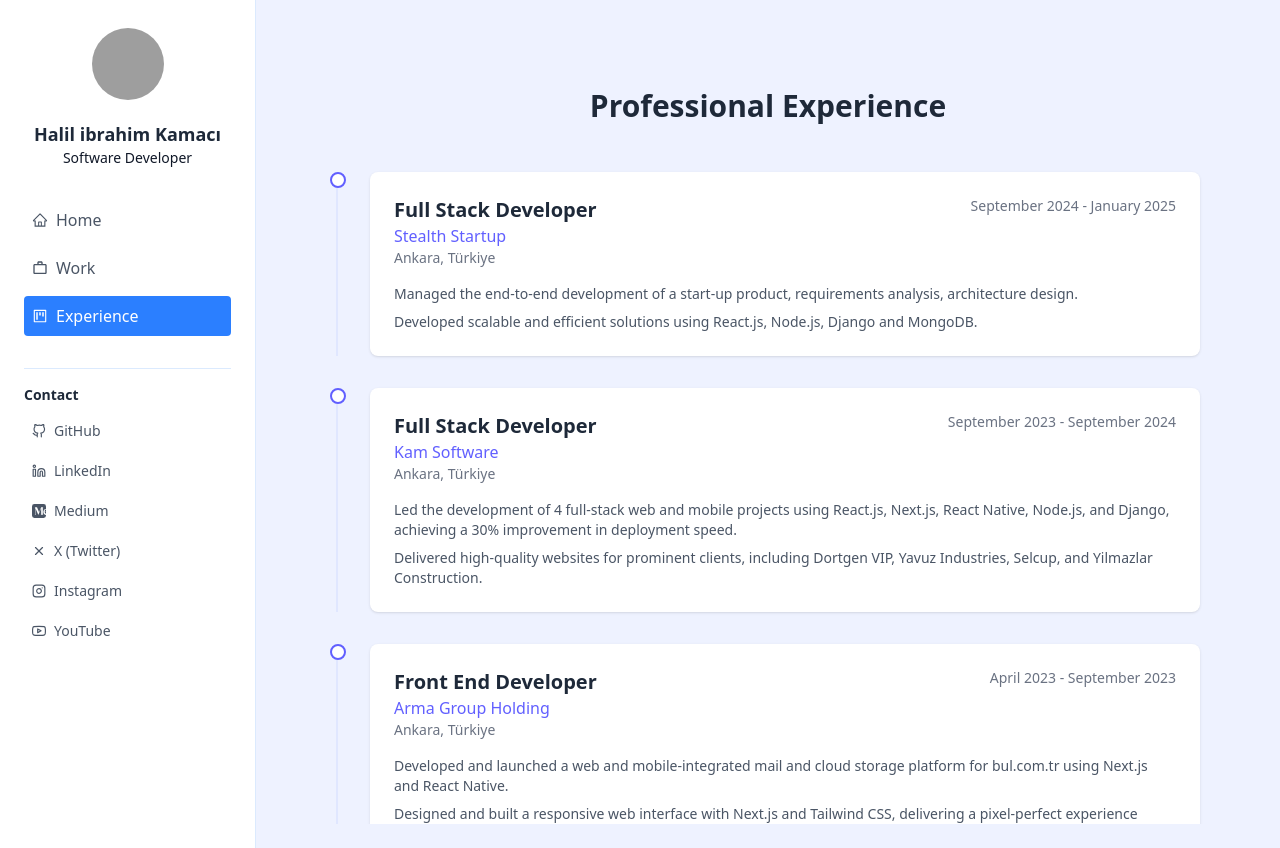
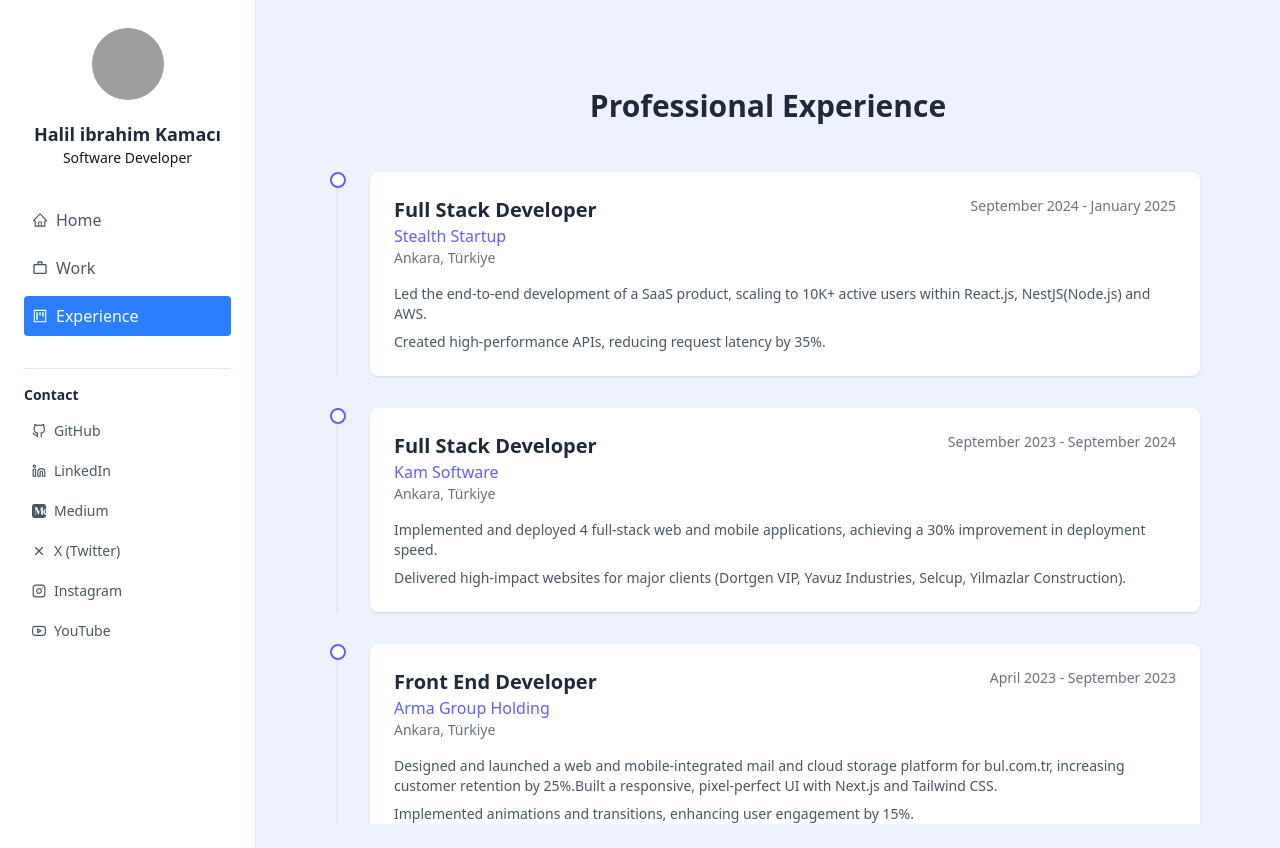
Before and after one commit to halilxibrahim/portfolio, a React (Vite) app: page /experience in a window 1280 px wide. Built offline with nearby package versions, Linux system fonts and the light colour scheme; grey boxes are pictures that could not be loaded.

Commit message:
Update Experience and HeroSection components for improved clarity and impact; modify WorkSection descriptions to reflect technology changes.

```diff
--- a/src/components/Experience.jsx
+++ b/src/components/Experience.jsx
@@ -6,8 +6,8 @@ const Experience = () => {
       location: "Ankara, Türkiye",
       period: "September 2024 - January 2025",
       achievements: [
-        "Managed the end-to-end development of a start-up product, requirements analysis, architecture design.",
-        "Developed scalable and efficient solutions using React.js, Node.js, Django and MongoDB."
+        "Led the end-to-end development of a SaaS product, scaling to 10K+ active users within React.js, NestJS(Node.js) and AWS.",
+        "Created high-performance APIs, reducing request latency by 35%."
       ]
     },
     {
@@ -16,8 +16,8 @@ const Experience = () => {
       location: "Ankara, Türkiye",
       period: "September 2023 - September 2024",
       achievements: [
-        "Led the development of 4 full-stack web and mobile projects using React.js, Next.js, React Native, Node.js, and Django, achieving a 30% improvement in deployment speed.",
-        "Delivered high-quality websites for prominent clients, including Dortgen VIP, Yavuz Industries, Selcup, and Yilmazlar Construction."
+        "Implemented and deployed 4 full-stack web and mobile applications, achieving a 30% improvement in deployment speed.",
+        "Delivered high-impact websites for major clients (Dortgen VIP, Yavuz Industries, Selcup, Yilmazlar Construction)."
       ]
     },
     {
@@ -26,9 +26,8 @@ const Experience = () => {
       location: "Ankara, Türkiye",
       period: "April 2023 - September 2023",
       achievements: [
-        "Developed and launched a web and mobile-integrated mail and cloud storage platform for bul.com.tr using Next.js and React Native.",
-        "Designed and built a responsive web interface with Next.js and Tailwind CSS, delivering a pixel-perfect experience across all devices.",
-        "Implemented modern UI components with custom animations and transitions to enhance user engagement and overall user experience."
+        "Designed and launched a web and mobile-integrated mail and cloud storage platform for bul.com.tr, increasing customer retention by 25%.Built a responsive, pixel-perfect UI with Next.js and Tailwind CSS.",
+        "Implemented animations and transitions, enhancing user engagement by 15%."
       ]
     },
     {
@@ -37,9 +36,8 @@ const Experience = () => {
       location: "Pinedale, Wyoming, USA",
       period: "May 2022 - April 2023",
       achievements: [
-        "Led front-end development for a financial technology product and the ekip.co website.",
-        "Designed a modern trading interface using Next.js, featuring real-time data visualization.",
-        "Developed a responsive dashboard to display complex financial data with Tailwind CSS and Chart.js."
+        "Led frontend development for a fintech trading platform, achieving a 98% uptime.",
+        "Built a real-time trading dashboard with Next.js, Tailwind CSS, and Chart.js, improving data rendering speed by 50%."
       ]
     },
     {
@@ -48,9 +46,8 @@ const Experience = () => {
       location: "Istanbul, Türkiye",
       period: "June 2021 - May 2022",
       achievements: [
-        "Extensive experience in JavaScript, TypeScript, React.js, Next.js, and React Native for modern web and mobile applications.",
-        "Developed scalable e-commerce platforms, admin panels, and dashboards for data visualization.",
-        "Contributed to frontend solutions for top brands like Beymen, Allianz, Unilever, and Unishop."
+        "Produced scalable e-commerce platforms, admin panels, and dashboards, reducing page load times by 40%.",
+        "Contributed to frontend solutions for Beymen, Allianz, Unilever, and Unishop, ensuring cross-platform compatibility."
       ]
     },
     {
--- a/src/components/HeroSection.jsx
+++ b/src/components/HeroSection.jsx
@@ -40,9 +40,6 @@ const HeroSection = () => {
           <span className="px-3 py-1 text-xs font-medium text-emerald-600 bg-emerald-50 rounded-full hover:bg-emerald-100 transition-colors">
             TypeScript
           </span>
-          <span className="px-3 py-1 text-xs font-medium text-emerald-600 bg-emerald-50 rounded-full hover:bg-emerald-100 transition-colors">
-            Python
-          </span>
 
           {/* Frontend */}
           <span className=" px-3 py-1 text-xs font-medium text-blue-600 bg-blue-50 rounded-full hover:bg-blue-100 transition-colors">
@@ -50,9 +47,6 @@ const HeroSection = () => {
           </span>
           <span className=" px-3 py-1 text-xs font-medium text-blue-600 bg-blue-50 rounded-full hover:bg-blue-100 transition-colors">
             Next.js
-          </span>
-          <span className=" px-3 py-1 text-xs font-medium text-blue-600 bg-blue-50 rounded-full hover:bg-blue-100 transition-colors">
-            Vue.js
           </span>
           <span className="px-3 py-1 text-xs font-medium text-blue-600 bg-blue-50 rounded-full hover:bg-blue-100 transition-colors">
             React Native
@@ -63,13 +57,7 @@ const HeroSection = () => {
             Node.js
           </span>
           <span className=" px-3 py-1 text-xs font-medium text-purple-600 bg-purple-50 rounded-full hover:bg-purple-100 transition-colors">
-            Express.js
-          </span>
-          <span className=" px-3 py-1 text-xs font-medium text-purple-600 bg-purple-50 rounded-full hover:bg-purple-100 transition-colors">
             Nest.js
-          </span>
-          <span className=" px-3 py-1 text-xs font-medium text-purple-600 bg-purple-50 rounded-full hover:bg-purple-100 transition-colors">
-            Django
           </span>
 
           {/* APIs & Data */}
@@ -98,12 +86,12 @@ const HeroSection = () => {
             AWS
           </span>
           <span className="px-3 py-1 text-xs font-medium text-rose-600 bg-rose-50 rounded-full hover:bg-rose-100 transition-colors">
-            OpenAI / HuggingFace / Anthropic / DeepSeek APIs
+            OpenAI / HuggingFace / Anthropic / DeepSeek, LLM APIs
           </span>
         </div>
 
         <h1 className="slide-element mt-4 lg:mt-8 text-xl sm:text-xl lg:text-2xl font-extrabold text-transparent bg-clip-text bg-gradient-to-r from-blue-500 to-emerald-500 leading-tight px-4 animate-pulse">
-          Hi, I m Halil ibrahim! with 3+ years of experience, I specialize in creating modern web and mobile applications using JavaScript/TypeScript and Python.
+          Hi, I m Halil ibrahim! with 3+ years of experience, I specialize in creating modern web and mobile applications.
         </h1>
 
         <p className="slide-element mt-4 lg:mt-6 text-base sm:text-lg text-gray-700 px-6 leading-relaxed
--- a/src/components/WorkSection.jsx
+++ b/src/components/WorkSection.jsx
@@ -22,7 +22,7 @@ const WorkSection = () => {
     {
       id: 3,
       title: "CoDeriApp Reservation App",
-      description: "React.js and Tailwind CSS, Django",
+      description: "React.js and Tailwind CSS, NestJS",
       image:"https://i.imgur.com/01NQKSv.jpeg",
       link: "#"
     },
@@ -71,7 +71,7 @@ const WorkSection = () => {
     {
       id: 10,
       title: "Bul Drive and Mail App",
-      description: "Vue.js, Node.js, and Tailwind CSS",
+      description: "React.js, Node.js, and Tailwind CSS",
       image: "https://res.cloudinary.com/read-cv/image/upload/c_limit,h_2048,w_2048/v1/1/profileItems/8wrjlVDUCib3EgtxdbQ5xyEBsm12/newProfileItem/30fdf49d-d621-4b26-9558-decf1c226e67.jpg?_a=DATAdtAAZAA0",
       link: "http://bul.com.tr/"
     },
```
